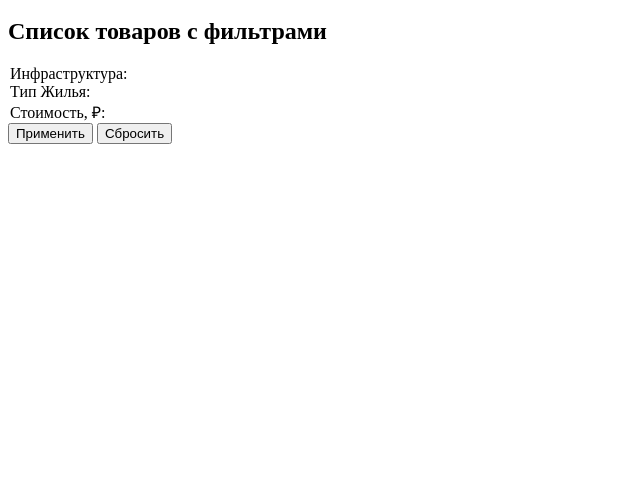
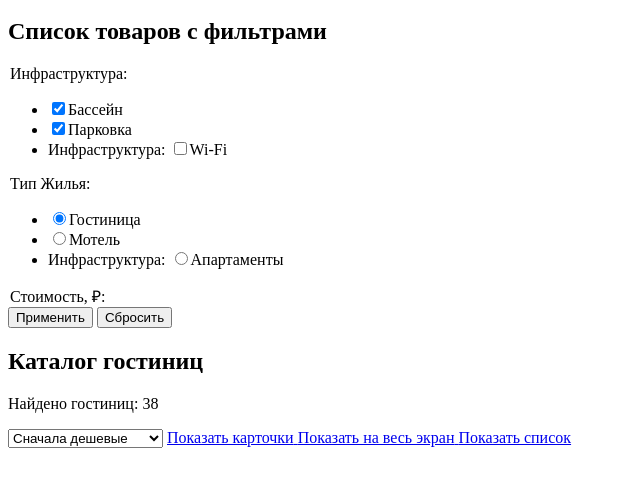
Before and after one commit to htmlacademy-htmlcss/2485091-sedona-1, a plain HTML site: page catalog.html in a window 1280 px wide. Shown: the part 284-770 px from the top of the page, without its empty margins (0-640 px from the left). Drawn offline with Linux system fonts and the light colour scheme.

Commit message:
Добавляет сортировку в каталог

```diff
--- a/catalog.html
+++ b/catalog.html
@@ -65,19 +65,69 @@
         <h2 class="visualli-hidden">Список товаров с фильтрами</h2>
         <form class="catalog-filter" action="https://echo.htmlacademy.ru/" method="get">
           <filedset class="catalog-filter-group">
-            <legend class="catalog-filter-title">
-              Инфраструктура:
-            </legend>
+            <legend class="catalog-filter-title">Инфраструктура:</legend>
+            <ul class="catalog-filter-list">
+              <li class=catalog-filter-item>
+              <label class="control">
+                <input class="control-input" type="checkbox" name="pool" checked>Бассейн
+              </label>
+              </li>
+              <li class=catalog-filter-item>
+                <label class="control">
+                  <input class="control-input" type="checkbox" name="parking" checked>Парковка
+                </label>
+              </li>
+              <li class=catalog-filter-item>Инфраструктура:</label>
+                <label class="control">
+                  <input class="control-input" type="checkbox" name="Wi-Fi">Wi-Fi
+                </label>
+              </li>
+            </ul>
             <legend class="catalog-filter-title">
               Тип Жилья:
             </legend>
+            <ul class="catalog-filter-list">
+              <li class=catalog-filter-item>
+              <label class="control">
+                <input class="control-input" type="radio" name="type-housing" value="hotel" checked>Гостиница
+              </label>
+              </li>
+              <li class=catalog-filter-item>
+                <label class="control">
+                  <input class="control-input" type="radio" name="type-housing" value="motel">Мотель
+                </label>
+              </li>
+              <li class=catalog-filter-item>Инфраструктура:</label>
+                <label class="control">
+                  <input class="control-input" type="radio" name="type-housing" value="apartments">Апартаменты
+                </label>
+              </li>
+            </ul>
             <legend class="catalog-filter-title">
               Стоимость, ₽:
             </legend>
           </filedset>
-          <button class="button" type="submit">Применить</button>
+          <button class="button button-apply" type="submit">Применить</button>
           <button class="button" type="submit">Сбросить</button>
         </form>
+      </section>
+      <section>
+        <h2 class="visualli-hidden">Каталог гостиниц</h2>
+        <p>Найдено гостиниц: 38</p>
+        <select class="select-control" aria-label="Сортировка">
+          <option value="cheap">Сначала дешевые</option>
+          <option value="popular">Сначала популярные</option>
+          <option value="expensive">Сначала дорогие</option>
+        </select>
+        <a class="button" href="#">
+          <span class="visualli-hidden">Показать карточки</span>
+        </a>
+        <a class="button" href="#">
+          <span class="visualli-hidden">Показать на весь экран</span>
+        </a>
+        <a class="button" href="#">
+          <span class="visualli-hidden">Показать список</span>
+        </a>
       </section>
     </main>
   </body>
```
